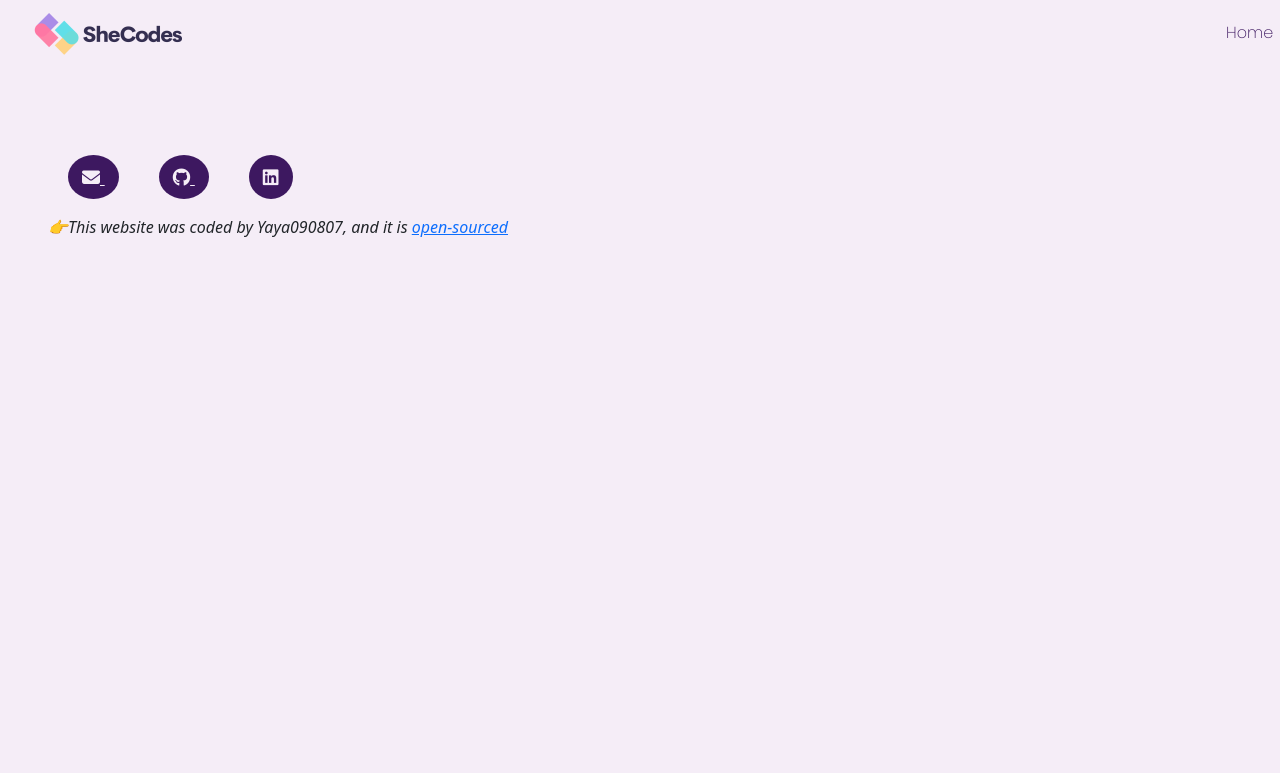
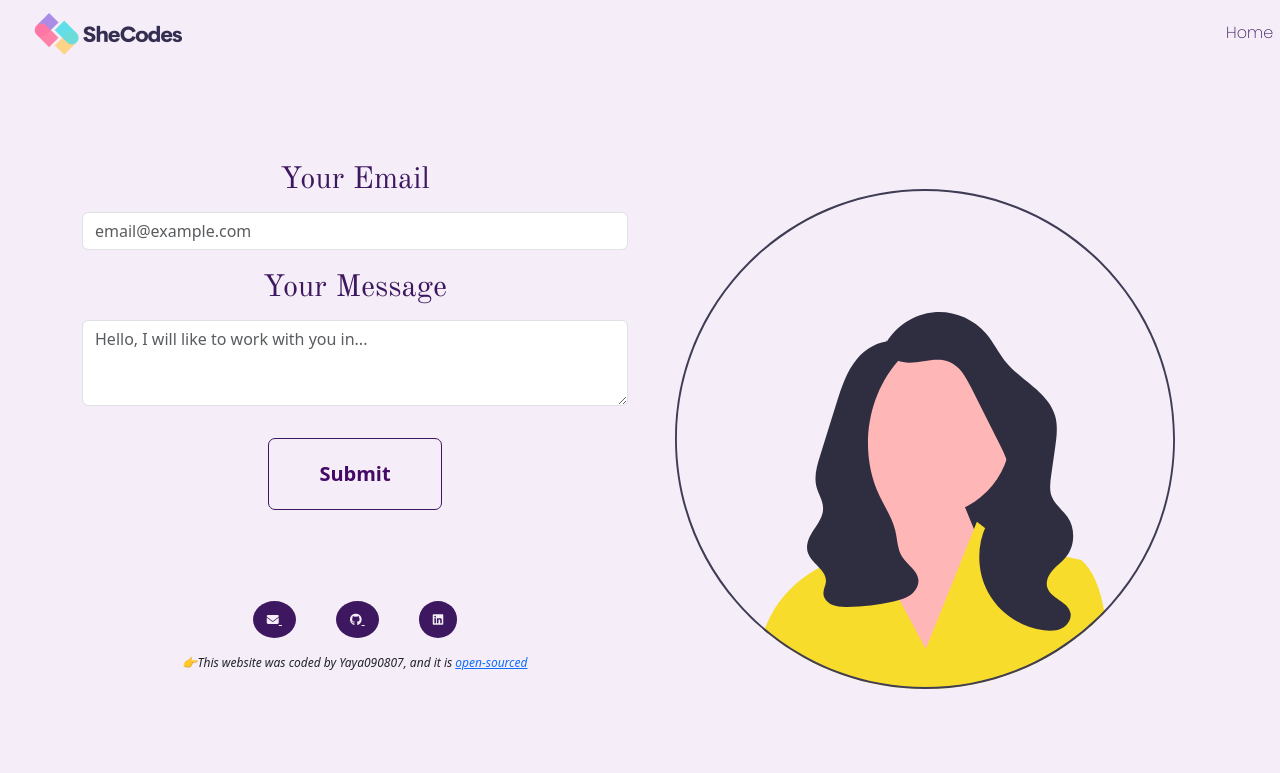
Before and after one commit to Yaya090807/Responsive-Portfolio, a plain HTML site: page contact.html in a window 1280 px wide. Shown: the top 773 px of the page. Drawn offline with nearby package versions, Linux system fonts and the light colour scheme.

Commit message:
SetUp Contactpage
Coded html and css for the cotactpage

```diff
--- a/contact.html
+++ b/contact.html
@@ -41,13 +41,13 @@
                         </a>
                     </li>
                     <li class="nav-item">
-                            <a title="Contact Jacqueline" class="nav-link  active" id="active-page" href="contact.html">
-                                Contact
+                        <a title="Projects" class="nav-link" href="work.html">
+                            Work
                         </a>
                     </li>
                     <li class="nav-item">
-                            <a title="Projects" class="nav-link" href="work.html">
-                                Work
+                        <a title="Contact Jacqueline" class="nav-link  active" id="active-page" href="contact.html">
+                            Contact
                         </a>
                     </li>
                 </ul>
@@ -55,25 +55,54 @@
         </div>
     </nav>
 
-        <footer class="mt-5 mb-4 p-5">
-            <a href="mailto:jacqueline@shecodes.com" class="links" title="Maile Me">
+    <div class="presentation-contact mt-4">
+        <div class="container">
+            <div class="row align-items-center mt-3">
+                <div class="col">
+                        <form>
+                            <div class="mb-2">
+                              <label for="exampleInputEmail1" class="form-label" >Your Email</label>
+                              <input type="email" placeholder="email@example.com"  class="form-control" id="exampleInputEmail1" aria-describedby="emailHelp">
+
+                            </div>
+
+                            <div class="mb-2 mt-3">
+                                <label for="exampleFormControlTextarea1" class="form-label">Your Message</label>
+                                <textarea placeholder="Hello, I will like to work with you in..."  class="form-control" id="exampleFormControlTextarea1" rows="3"></textarea>
+                              </div>
+
+                            <button type="submit" class="btn btn-contacting mt-4 btn-submit">Submit</button>
+                        </form>
+
+                        <footer class="mt-5 p-5">
+                            <a href="mailto:jacqueline@shecodes.com" class="contact-links" title="Maile Me">
                                 <i class="fa-solid fa-envelope"></i>
                             </a>
 
-            <a target="_blank" href="https://github.com/Yaya090807/Responsive-Portfolio" class="links" title="Look at GitHub">
+                            <a target="_blank" href="https://github.com/Yaya090807/Responsive-Portfolio" class="contact-links" title="Look at GitHub">
                                 <i class="fa-brands fa-github"></i>
                             </a>
 
-            <a href="https://www.linkedin.com/in/jacqueline-porras/" target="_blank" class="links" title="Look at LinkeIn">
+                            <a href="https://www.linkedin.com/in/jacqueline-porras/" target="_blank" class="contact-links" title="Look at LinkeIn">
                                 <i class="fa-brands fa-linkedin"></i>
                             </a>
 
-            <div class="mt-4" style="font-style: italic;">
+                            <div class="mt-4 footer-contact" style="font-style: italic;">
                                 👉This website was coded by Yaya090807, and it is
                                 <a target="_blank" href="https://github.com/Yaya090807/Responsive-Portfolio">
                                     open-sourced
                                 </a>
                             </div>
                     </footer>
+                </div>
+
+                <div class="col">
+                    <img src="images/undraw_female_avatar_efig.svg" style="width: 500px;"/>
+                </div>
+            </div>
+        </div>
+
+    </div>
+
 </body>
 </html>
--- a/styles/style.css
+++ b/styles/style.css
@@ -31,7 +31,6 @@ footer .links{
     font-size: 18px;
     border-radius: 50%;
     transition: all 100ms ease-out;
-
 }
 
 footer .links:hover{
@@ -70,6 +69,31 @@ footer .contact-box a:hover{
     margin: 16px 0px 0px;
     box-shadow: 7px 6px 5px #3D1860;
     cursor: pointer;
+}
+
+
+
+footer .contact-links{
+    margin: 0 20px;
+    background-color: var(--color-font-title);
+    color: var(--color-font-default);
+    padding: 10px 14px;
+    font-size: 12px;
+    border-radius: 50%;
+    transition: all 100ms ease-out;
+}
+
+footer .contact-links:hover{
+    margin: 0 20px;
+    color: var(--color-font-title);
+    background-color: var(--color-font-higlight);
+    padding: 10px 14px;
+    font-size: 18px;
+    border-radius: 50%;
+}
+
+.footer-contact{
+    font-size: 12px;
 }
 
 .navbar{
@@ -140,6 +164,11 @@ footer .contact-box a:hover{
     color: var(--color-font-title);
 }
 
+.presentation-contact{
+    text-align: center;
+    padding: 50px 10px;
+}
+
 .btn-contacting{
     background-color: var(--color-font-default);
     color: var(--color-font-p);
@@ -208,6 +237,36 @@ footer .contact-box a:hover{
     cursor: pointer;
 }
 
+.btn-contacting{
+    background-color: var(--color-font-default);
+    color: var(--color-font-p);
+    border: 1px solid var(--color-font-title);
+    padding: 25px 50px;
+    line-height: 20px;
+    border-radius: 7px;
+    cursor: pointer;
+    transition: all 100ms ease-in-out;
+    font-size: 20px;
+    font-weight: bold;
+}
+
+.btn-contacting:hover{
+    background-color: #d8bb00;
+    color: var(--color-font-p);
+    border: 1px solid var(--color-font-higlight);
+    padding: 25px 60px;
+    line-height: 20px;
+    border-radius: 7px;
+    box-shadow: 7px 6px 5px #3D1860;
+    cursor: pointer;
+}
+
+.form-label{
+    color: var(--color-font-title);
+    font-family: var(--font-family-title);
+    font-size: 30.524px;
+}
+
 #active-page{
     font-weight: bolder;
     font-size: large;
```
Also changed, not shown: index.html (+3 -3 lines), work.html (+1 -1 lines). Lines whose indentation alone changed are shown as unchanged.
